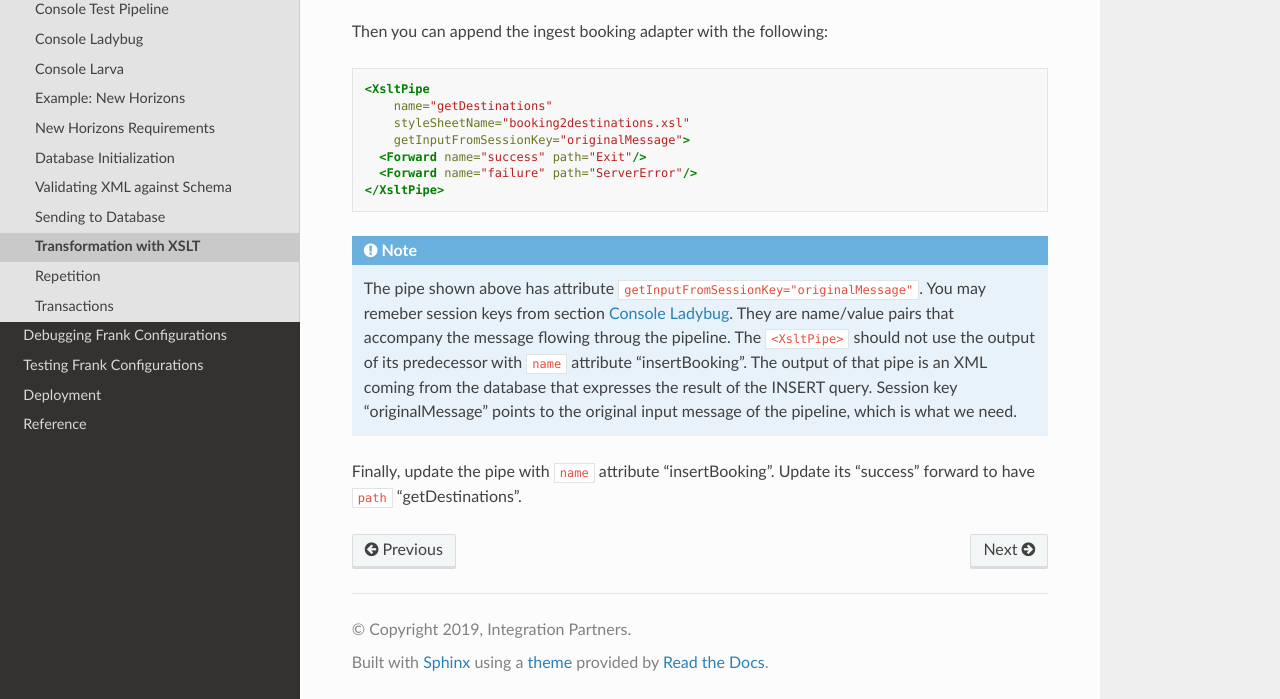
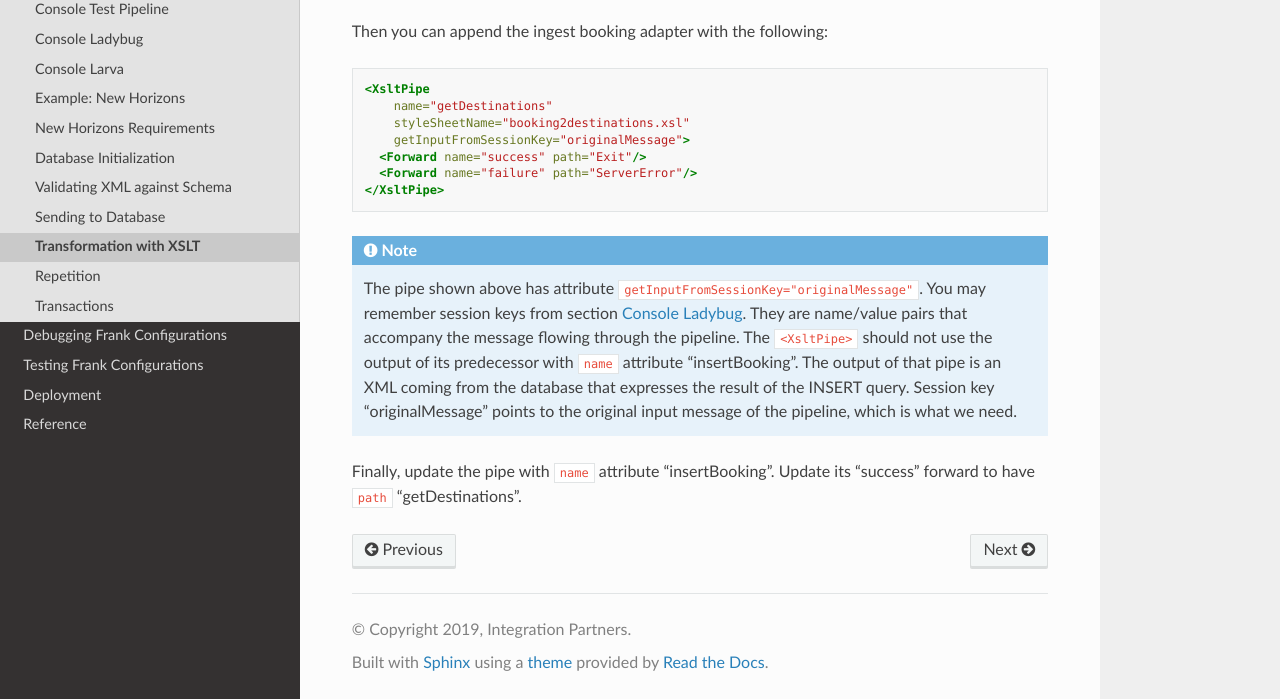
Before and after one commit to frankframework/frank-manual, a Sphinx documentation site: the page built from docs/source/gettingStarted/horizonsTransform.rst, in a window 1280 px wide and 900 px high, scrolled down 775 px, cut to the strip 201-900 px from the top of the window. Built offline with Sphinx 7.4.7 and the Read the Docs theme 2.0.0, drawn with Linux system fonts in a browser that asks for light colours.

Commit message:
Fix typing errors found by Ruben

```diff
--- a/docs/source/gettingStarted/horizonsTransform.rst
+++ b/docs/source/gettingStarted/horizonsTransform.rst
@@ -58,8 +58,8 @@ Then you can append the ingest booking adapter with the following:
 .. NOTE::
 
    The pipe shown above has attribute ``getInputFromSessionKey="originalMessage"``.
-   You may remeber session keys from section :ref:`gettingStartedLadyBug`. They are
-   name/value pairs that accompany the message flowing throug the pipeline.
+   You may remember session keys from section :ref:`gettingStartedLadyBug`. They are
+   name/value pairs that accompany the message flowing through the pipeline.
    The ``<XsltPipe>`` should not use the output of its predecessor with
    ``name`` attribute "insertBooking". The output of that pipe is
    an XML coming from the database that expresses the result of
```
